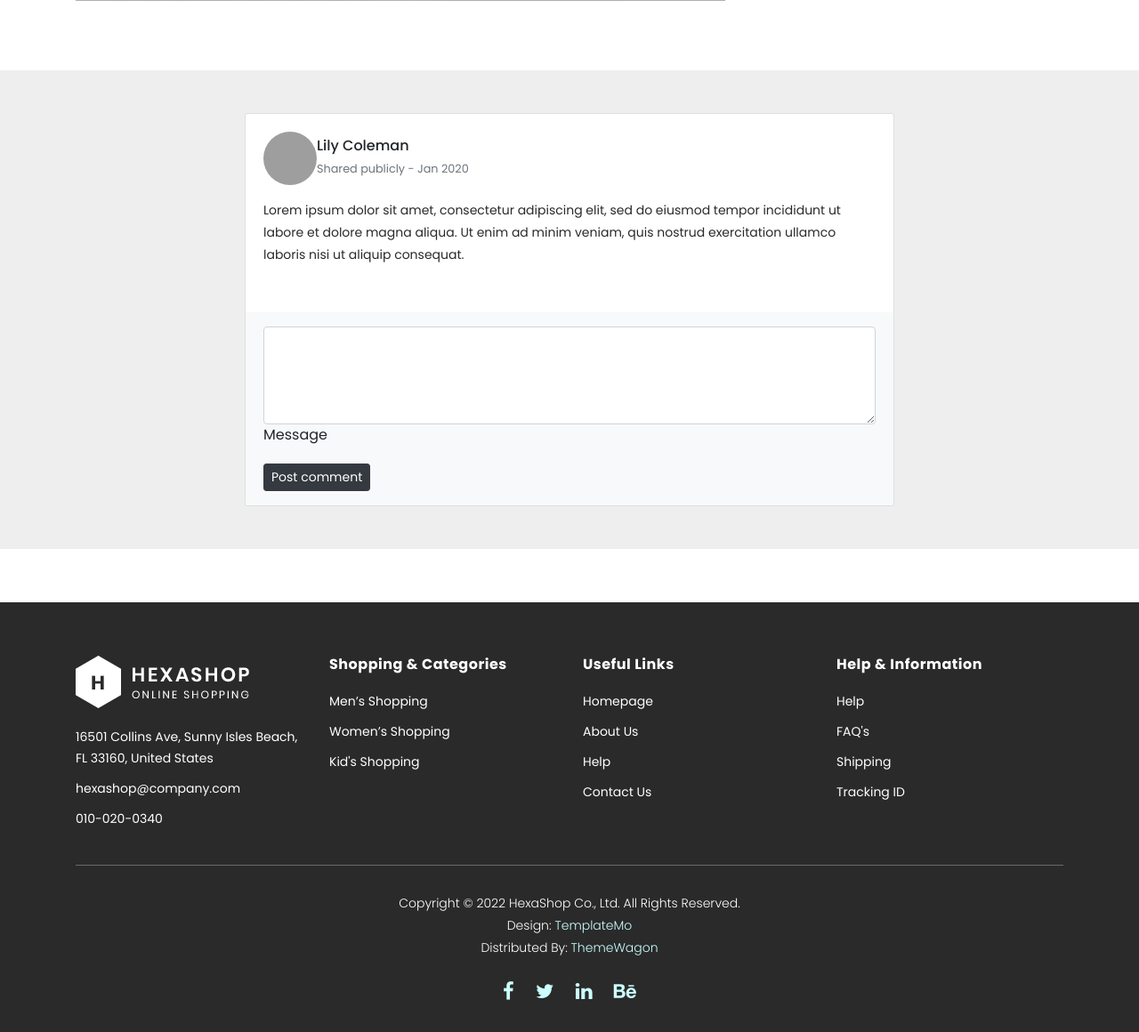
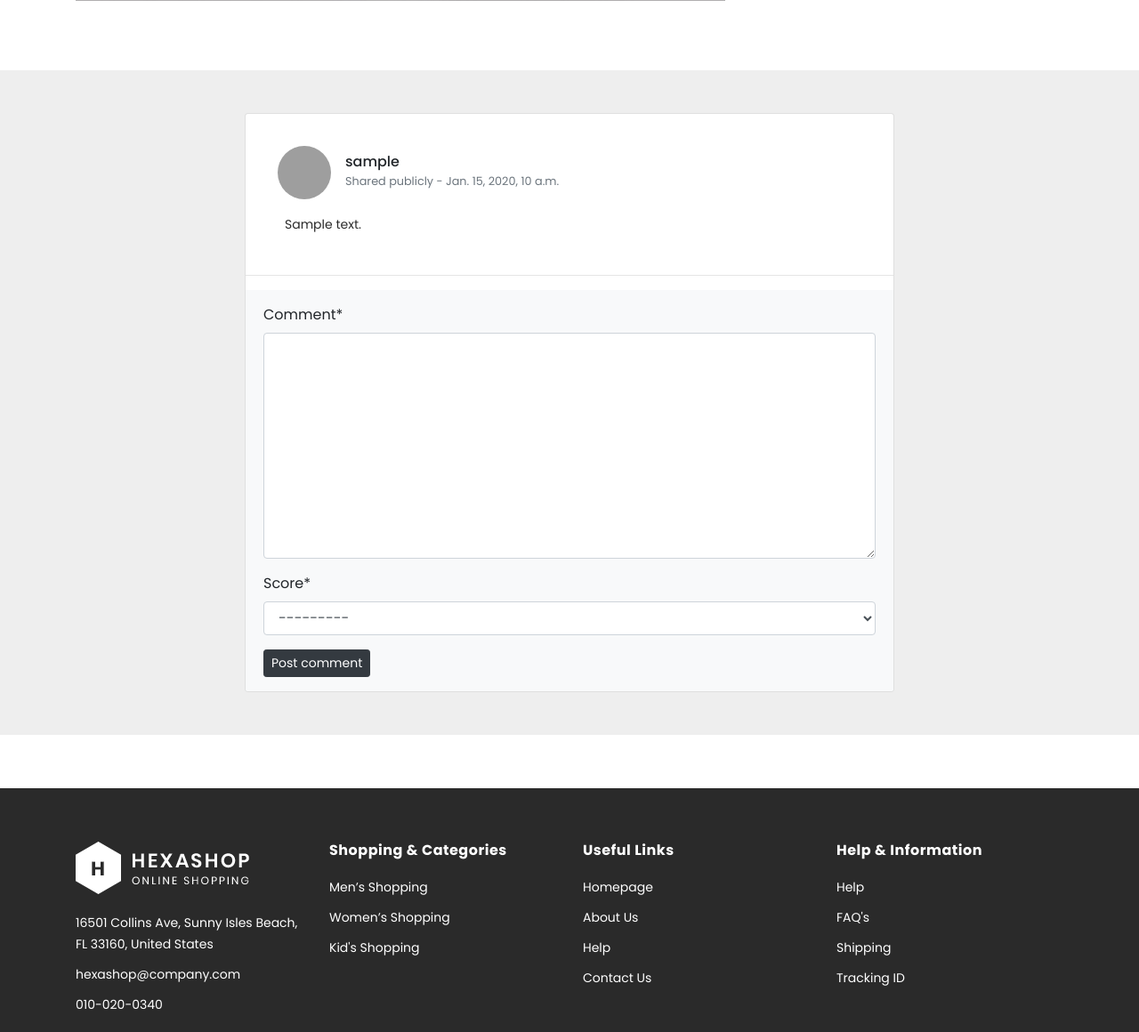
Before and after one commit to SoroushNajafi/shopping_online, a Django app: page /products/1/ in a window 1280 px wide. Shown: the part 1429-2589 px from the top of the page at 89% size. Run offline with Django 4.2, Linux system fonts and the light colour scheme; tables that the repository leaves empty hold one stand-in row (values such as "Sample post"); parts of the project's set-up code (start-up, migrations or seed data) failed here and were passed over; some libraries are stand-ins or nearby versions; grey boxes are pictures that could not be loaded.

Commit message:
comment model and form created and implemented

```diff
--- /dev/null
+++ b/products/forms.py
@@ -0,0 +1,9 @@
+from django import forms
+
+from .models import Comment
+
+
+class CommentForm(forms.ModelForm):
+    class Meta:
+        model = Comment
+        fields = ['body', 'stars']
--- a/products/models.py
+++ b/products/models.py
@@ -1,5 +1,6 @@
 from django.db import models
 from django.shortcuts import reverse
+from django.contrib.auth import get_user_model
 
 
 class Product(models.Model):
@@ -24,3 +25,23 @@
 
     def get_absolute_url(self):
         return reverse('product_detail', args=[self.pk])
+
+
+class Comment(models.Model):
+    PRODUCT_STARS = (
+        ('1', 'very bad'),
+        ('2', 'bad'),
+        ('3', 'normal'),
+        ('4', 'good'),
+        ('5', 'perfect'),
+    )
+    product = models.ForeignKey(Product, on_delete=models.CASCADE, related_name='comments')
+    author = models.ForeignKey(get_user_model(), on_delete=models.CASCADE, related_name='comments')
+    body = models.TextField(verbose_name='comment')
+    stars = models.CharField(verbose_name='score', max_length=10, choices=PRODUCT_STARS)
+    datetime_created = models.DateTimeField(auto_now_add=True)
+    datetime_modified = models.DateTimeField(auto_now=True)
+    active = models.BooleanField(default=True)
+
+    def get_absolute_url(self):
+        return reverse('product_detail', args=[self.product.id])
--- a/products/templates/products/product_detail.html
+++ b/products/templates/products/product_detail.html
@@ -1,6 +1,6 @@
 {% extends '_base.html' %}
 {% load static %}
-
+{% load crispy_forms_tags %}
 {% block page_title %}
     Products Detail
 {% endblock %}
@@ -35,7 +35,13 @@
                             </div>
                             <div class="right-content">
                                 <div class="quantity buttons_added">
-                                <input type="button" value="-" class="minus"><input type="number" step="1" min="1" max="" name="quantity" value="1" title="Qty" class="input-text qty text" size="4" pattern="" inputmode=""><input type="button" value="+" class="plus">
+                                    <input type="button" value="-" class="minus"><input type="number" step="1" min="1"
+                                                                                        max="" name="quantity" value="1"
+                                                                                        title="Qty"
+                                                                                        class="input-text qty text"
+                                                                                        size="4" pattern=""
+                                                                                        inputmode=""><input
+                                        type="button" value="+" class="plus">
                                 </div>
                             </div>
                         </div>
@@ -54,38 +60,43 @@
             <div class="row d-flex justify-content-center">
                 <div class="col-md-12 col-lg-10 col-xl-8">
                     <div class="card">
+                        {% for comment in product.comments.all %}
                             <div class="card-body">
                                 <div class="d-flex flex-start align-items-center">
-              <img class="rounded-circle shadow-1-strong me-3"
-                src="https://mdbcdn.b-cdn.net/img/Photos/Avatars/img%20(19).webp" alt="avatar" width="60"
-                height="60" />
+                                    <img class="rounded-circle shadow-1-strong m-3"
+                                         src="https://mdbcdn.b-cdn.net/img/Photos/Avatars/img%20(19).webp" alt="avatar"
+                                         width="60"
+                                         height="60"/>
                                     <div>
-                <h6 class="fw-bold text-dark-50 mb-1">Lily Coleman</h6>
-                <p class="text-muted small mb-0">
-                  Shared publicly - Jan 2020
+                                        <h6 class="fw-bold text-dark-50">{{ comment.author.username }}</h6>
+                                        <p class="text-muted small">
+                                            Shared publicly - {{ comment.datetime_created }}
                                         </p>
                                     </div>
                                 </div>
+                                <p class="pb-2 ml-4">
+                                    {{ comment.body }}
+                                </p>
+                            </div>
+                            <hr>
+                        {% endfor %}
 
-            <p class="mt-3 mb-4 pb-2">
-              Lorem ipsum dolor sit amet, consectetur adipiscing elit, sed do eiusmod
-              tempor incididunt ut labore et dolore magna aliqua. Ut enim ad minim veniam,
-              quis nostrud exercitation ullamco laboris nisi ut aliquip consequat.
-            </p>
-
-
-          </div>
                         <div class="card-footer py-3 border-0" style="background-color: #f8f9fa;">
-            <div class="d-flex flex-start w-100">
-              <div class="form-outline w-100">
-                <textarea class="form-control" id="textAreaExample" rows="4"
-                  style="background: #fff;"></textarea>
-                <label class="form-label" for="textAreaExample">Message</label>
-              </div>
-            </div>
-            <div class="float-end mt-2 pt-1">
+                            <form action="{% url 'comment_create' product.id %}" method="post">
+                                {% csrf_token %}
+                                {{ comment_form|crispy }}
                                 <button type="submit" class="btn btn-dark btn-sm">Post comment</button>
-            </div>
+                            </form>
+                            {#            <div class="d-flex flex-start w-100">#}
+                            {#              <div class="form-outline w-100">#}
+                            {#                <textarea class="form-control" id="textAreaExample" rows="4"#}
+                            {#                  style="background: #fff;"></textarea>#}
+                            {#                <label class="form-label" for="textAreaExample">Message</label>#}
+                            {#              </div>#}
+                            {#            </div>#}
+                            {#            <div class="float-end mt-2 pt-1">#}
+                            {#              <button type="submit" class="btn btn-dark btn-sm">Post comment</button>#}
+                            {#            </div>#}
                         </div>
                     </div>
                 </div>
--- a/products/urls.py
+++ b/products/urls.py
@@ -1,8 +1,9 @@
 from django.urls import path
 
-from .views import ProductListView, ProductDetailView
+from .views import ProductListView, ProductDetailView, CommentCreateView
 
 urlpatterns = [
     path('', ProductListView.as_view(), name='product_list'),
     path('<int:pk>/', ProductDetailView.as_view(), name='product_detail'),
+    path('comment/<int:product_id>/', CommentCreateView.as_view(), name='comment_create'),
 ]
--- a/products/views.py
+++ b/products/views.py
@@ -1,7 +1,9 @@
 from django.shortcuts import render
-from django.views.generic import ListView, DetailView
+from django.views.generic import ListView, DetailView, CreateView
+from django.shortcuts import get_object_or_404
 
-from .models import Product
+from .models import Product, Comment
+from .forms import CommentForm
 
 
 class ProductListView(ListView):
@@ -15,3 +17,25 @@
     model = Product
     template_name = 'products/product_detail.html'
     context_object_name = 'product'
+
+    def get_context_data(self, **kwargs):
+        context = super().get_context_data(**kwargs)
+        context['comment_form'] = CommentForm()
+        return context
+
+
+class CommentCreateView(CreateView):
+    model = Comment
+    form_class = CommentForm
+
+    def form_valid(self, form):
+
+        obj = form.save(commit=False)
+
+        obj.author = self.request.user
+
+        product_id = int(self.kwargs['product_id'])
+        product = get_object_or_404(Product, id=product_id)
+        obj.product = product
+
+        return super().form_valid(form)
```
Also changed, not shown: products/admin.py (+6 -1 lines), products/migrations/0008_comment.py (added). Lines whose indentation alone changed are shown as unchanged.
